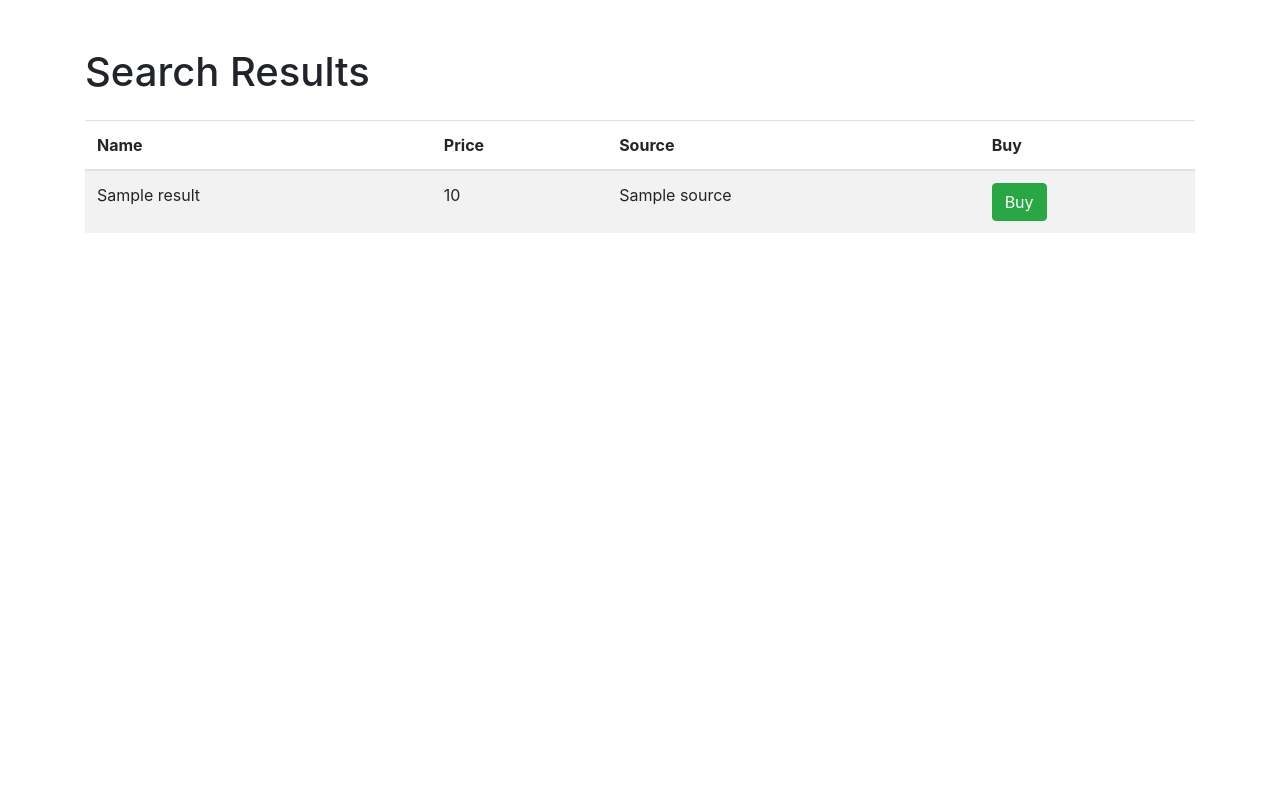
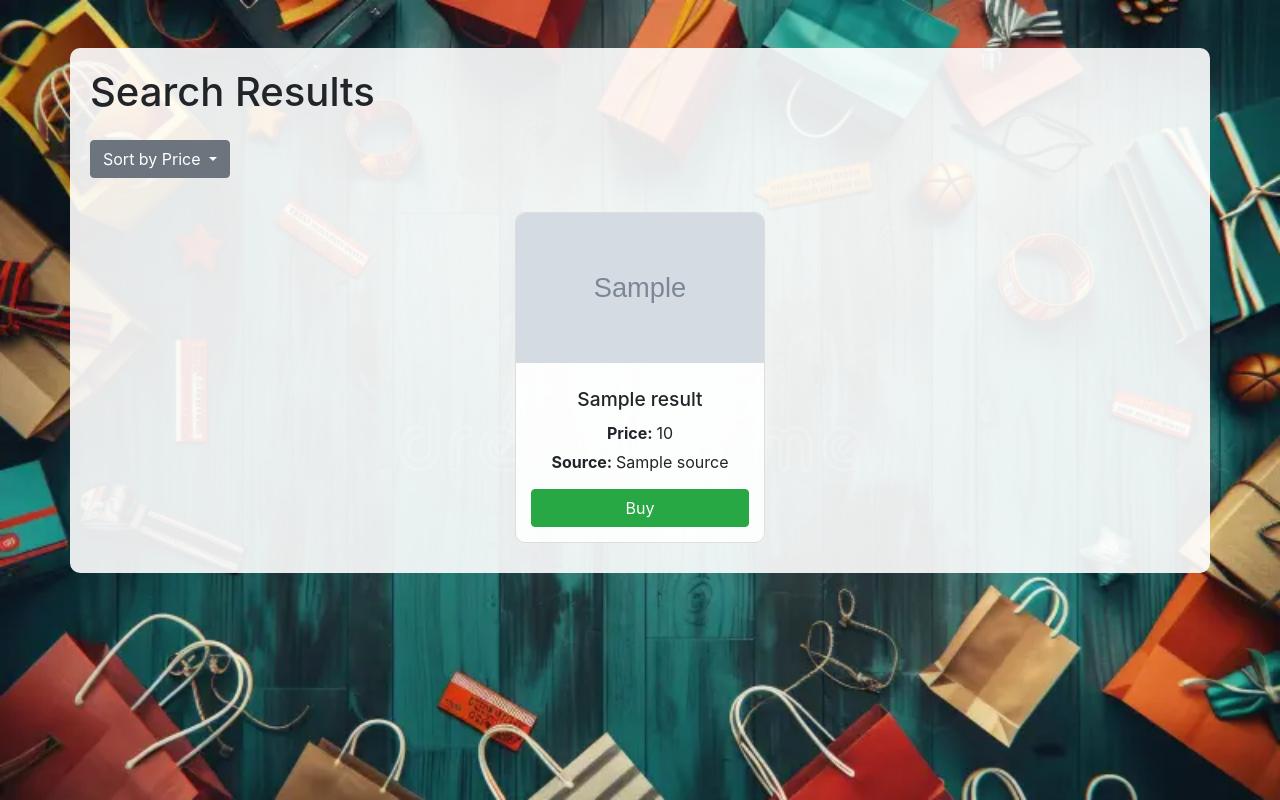
Before and after one commit to EnockBens/Shopping_Scraper, a Flask app: template templates/results.html in a window 1280 px wide. Run offline with Flask 3, Linux system fonts and the light colour scheme; the template is opened without the code that fills it: most values are stand-ins (such as "Sample title", 1, 10 or a date in 2020); grey boxes marked "Sample" are stand-in pictures; some libraries are stand-ins or nearby versions.

Commit message:
added some stylingideas

```diff
--- a/app.py
+++ b/app.py
@@ -1,19 +1,20 @@
-# Import necessary modules from Flask
 from flask import Flask, render_template, request, redirect, url_for
 from flask_sqlalchemy import SQLAlchemy
+from dotenv import load_dotenv
+import os
+import re
 
+# Load environment variables from .env file
+load_dotenv()
 
 # Import the scraping functions from your scraper package
-from scraper import scrape_killimall, scrape_jiji, scrape_amazon
-
-# Import your configuration settings
-import config
+from scraper import scrape_kilimall, scrape_jiji, scrape_amazon, scrape_jumia
 
 # Initialize the Flask application
 app = Flask(__name__)
 
 # Configure the SQLAlchemy part of the app instance
-app.config['SQLALCHEMY_DATABASE_URI'] = config.DATABASE_URI
+app.config['SQLALCHEMY_DATABASE_URI'] = os.getenv('DATABASE_URI')
 app.config['SQLALCHEMY_TRACK_MODIFICATIONS'] = False
 
 # Create an SQLAlchemy object and bind it to the app
@@ -46,13 +47,16 @@ def index():
 @app.route('/search', methods=['POST'])
 def search():
     query = request.form['query']  # Get the query from the form
-    killimall_results = scrape_killimall(query)  # Get results from Killimall
+    kilimall_results = scrape_kilimall(query)  # Get results from Kilimall
     jiji_results = scrape_jiji(query)  # Get results from Jiji
     amazon_results = scrape_amazon(query)  # Get results from Amazon
-    results = killimall_results + jiji_results + amazon_results  # Combine the results
+    jumia_results = scrape_jumia(query)  # Get results from Jumia
 
-    # Debug: Print the results to the console
-    print(results)
+    results = kilimall_results + jiji_results + amazon_results + jumia_results  # Combine the results
+
+    # Convert prices to float for sorting
+    for result in results:
+        result['price'] = re.sub(r'[^\d.]', '', result['price'])
 
     return render_template('results.html', results=results)  # Render the results page
 
@@ -64,4 +68,4 @@ def buy(product_id):
 
 # Run the Flask app
 if __name__ == '__main__':
-    app.run(port= 5006 ,debug=True)
+    app.run(port=5006, debug=True)
--- a/scraper/__init__.py
+++ b/scraper/__init__.py
@@ -3,8 +3,9 @@
 # This file is required to make Python treat the directory as a package.
 # It can also be used to define what is available when the package is imported.
 
-from .killimall_scraper import scrape_killimall
+from .kilimall_scraper import scrape_kilimall
 from .jiji_scraper import scrape_jiji
 from .amazon_scraper import scrape_amazon
+from .jumia_scraper import scrape_jumia
 
-__all__ = ['scrape_killimall', 'scrape_jiji' , 'scrape_amazon']
+__all__ = ['scrape_kilimall', 'scrape_jiji' , 'scrape_amazon', 'scrape_jumia']
--- a/templates/results.html
+++ b/templates/results.html
@@ -5,34 +5,105 @@
     <meta name="viewport" content="width=device-width, initial-scale=1.0">
     <title>Search Results</title>
     <link rel="stylesheet" href="https://stackpath.bootstrapcdn.com/bootstrap/4.3.1/css/bootstrap.min.css">
+    <style>
+        body {
+            background-image: url('static/Baground2.webp');
+            background-size: cover;
+            background-repeat: no-repeat;
+            background-attachment: fixed;
+        }
+        .product-card {
+            width: 250px;
+            margin: 10px;
+            border: 1px solid #ddd;
+            border-radius: 10px;
+            overflow: hidden;
+            background-color: rgba(255, 255, 255, 0.9);
+            transition: transform 0.2s, box-shadow 0.2s;
+        }
+        .product-card:hover {
+            transform: scale(1.05);
+            box-shadow: 0 8px 16px rgba(0, 0, 0, 0.2);
+        }
+        .product-card img {
+            width: 100%;
+            height: auto;
+            max-height: 150px;
+            object-fit: cover;
+        }
+        .product-card-content {
+            padding: 15px;
+            text-align: center;
+        }
+        .product-card-content h5 {
+            font-size: 1.2em;
+            margin: 10px 0;
+        }
+        .product-card-content p {
+            margin: 5px 0;
+        }
+        .product-card-content .btn {
+            margin-top: 10px;
+            width: 100%;
+        }
+        .products-grid {
+            display: flex;
+            flex-wrap: wrap;
+            justify-content: center;
+        }
+        .container {
+            padding: 20px;
+            border-radius: 10px;
+            background-color: rgba(255, 255, 255, 0.9);
+        }
+    </style>
 </head>
 <body>
     <div class="container mt-5">
         <h1 class="mb-4">Search Results</h1>
+        <div class="dropdown mb-4">
+            <button class="btn btn-secondary dropdown-toggle" type="button" id="dropdownMenuButton" data-toggle="dropdown" aria-haspopup="true" aria-expanded="false">
+                Sort by Price
+            </button>
+            <div class="dropdown-menu" aria-labelledby="dropdownMenuButton">
+                <a class="dropdown-item" href="#" onclick="sortProducts('asc')">Cheapest First</a>
+                <a class="dropdown-item" href="#" onclick="sortProducts('desc')">Most Expensive </a>
+            </div>
+        </div>
         {% if results %}
-        <table class="table table-striped">
-            <thead>
-                <tr>
-                    <th>Name</th>
-                    <th>Price</th>
-                    <th>Source</th>
-                    <th>Buy</th>
-                </tr>
-            </thead>
-            <tbody>
-                {% for result in results %}
-                <tr>
-                    <td>{{ result['name'] }}</td>
-                    <td>{{ result['price'] }}</td>
-                    <td>{{ result['source'] }}</td>
-                    <td><a href="{{ result['url'] }}" class="btn btn-success">Buy</a></td>
-                </tr>
-                {% endfor %}
-            </tbody>
-        </table>
+        <div class="products-grid" id="productsGrid">
+            {% for result in results %}
+            <div class="product-card" data-price="{{ result['price'] }}">
+                <img src="{{ result['image_url'] }}" alt="{{ result['name'] }}">
+                <div class="product-card-content">
+                    <h5>{{ result['name'] }}</h5>
+                    <p><strong>Price: </strong>{{ result['price'] }}</p>
+                    <p><strong>Source: </strong>{{ result['source'] }}</p>
+                    <a href="{{ result['url'] }}" class="btn btn-success" target="_blank">Buy</a>
+                </div>
+            </div>
+            {% endfor %}
+        </div>
         {% else %}
         <p>No results found</p>
         {% endif %}
     </div>
+
+    <script src="https://code.jquery.com/jquery-3.3.1.slim.min.js"></script>
+    <script src="https://cdnjs.cloudflare.com/ajax/libs/popper.js/1.14.7/umd/popper.min.js"></script>
+    <script src="https://stackpath.bootstrapcdn.com/bootstrap/4.3.1/js/bootstrap.min.js"></script>
+    <script>
+        function sortProducts(order) {
+            let products = Array.from(document.querySelectorAll('.product-card'));
+            products.sort((a, b) => {
+                let priceA = parseFloat(a.getAttribute('data-price').replace(/[^0-9.-]+/g,""));
+                let priceB = parseFloat(b.getAttribute('data-price').replace(/[^0-9.-]+/g,""));
+                return order === 'asc' ? priceA - priceB : priceB - priceA;
+            });
+            let productsGrid = document.getElementById('productsGrid');
+            productsGrid.innerHTML = '';
+            products.forEach(product => productsGrid.appendChild(product));
+        }
+    </script>
 </body>
 </html>
```
Also changed, not shown: config.py (deleted, +0 -9 lines), scraper/amazon_scraper.py (+37 -19 lines), scraper/jiji_scraper.py (+9 -0 lines), scraper/jumia_scraper.py (added, +35 -0 lines), scraper/kilimall_scraper.py (added, +34 -0 lines), scraper/killimall_scraper.py (deleted, +0 -25 lines), templates/index.html (+38 -2 lines), static/Baground1.avif (added), static/Baground2.webp (added), static/PHOTO-2024-07-30-15-11-53.jpg (added), 1 other file.
